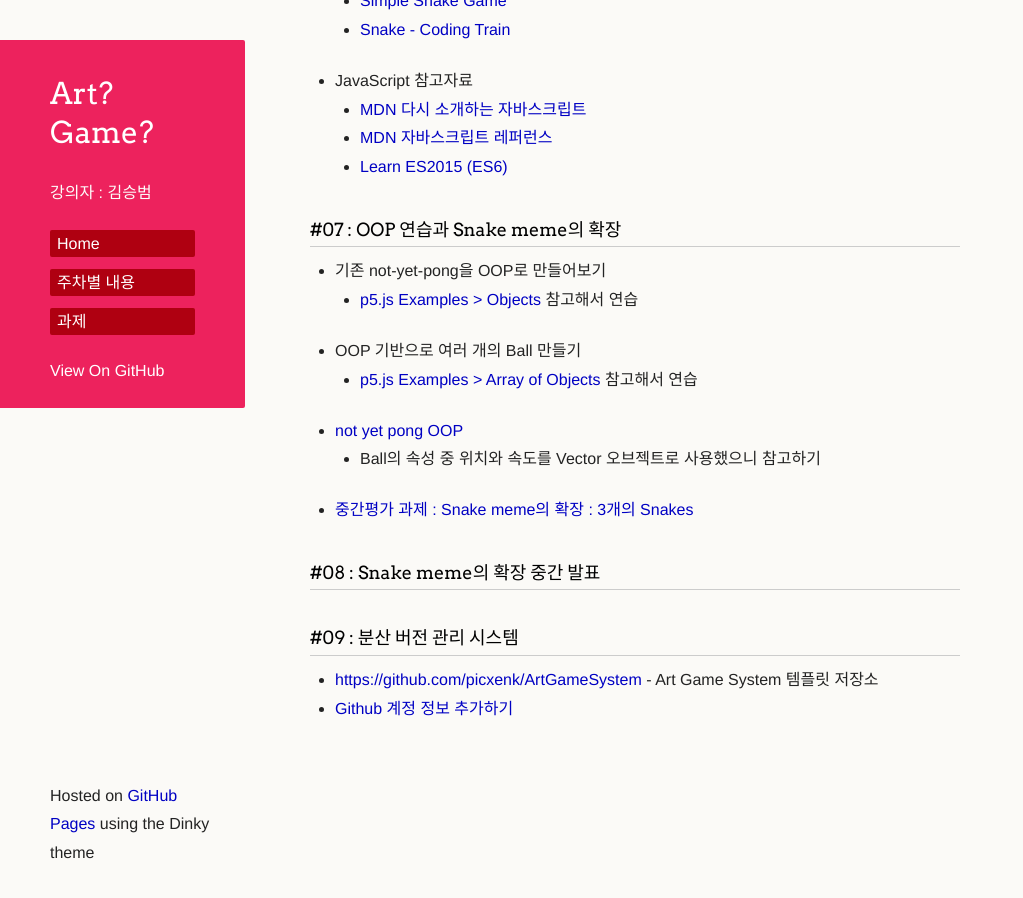
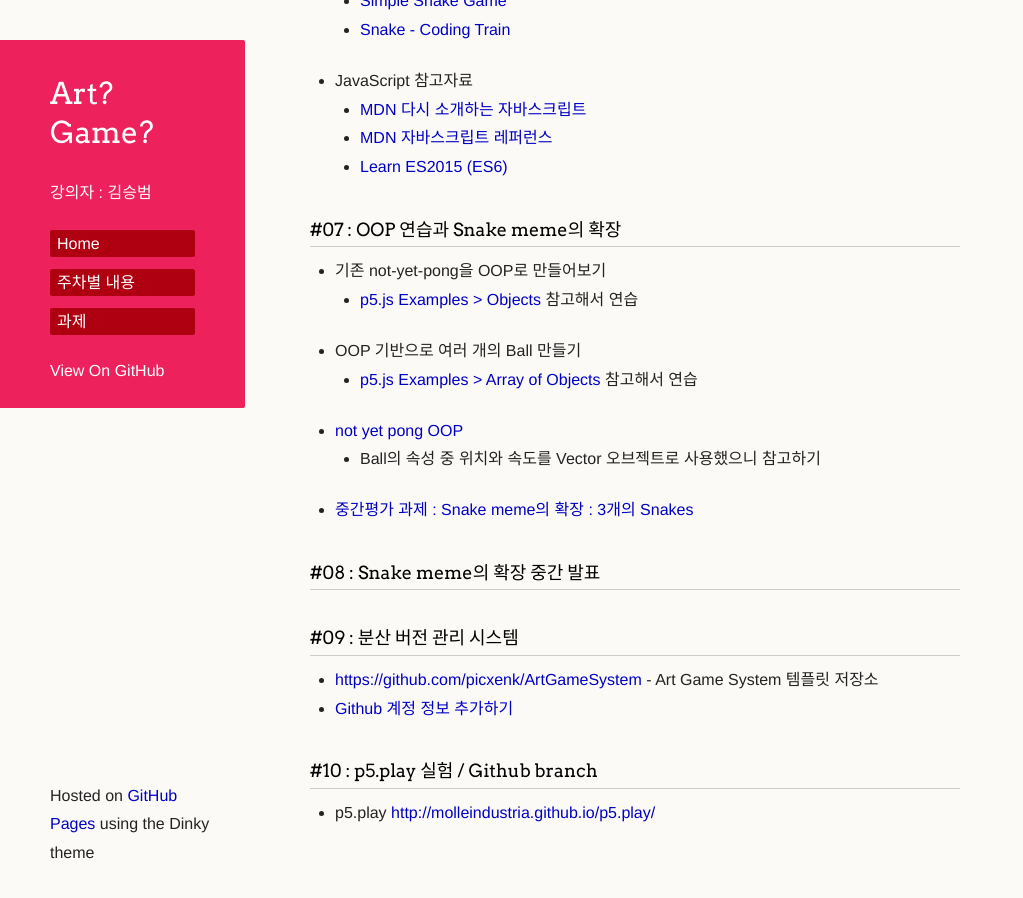
Before and after one commit to picxenk/SIA2019ArtGame, a Jekyll site: the page built from curriculum.md, in a window 1280 px wide and 900 px high, scrolled down 1031 px. Shown: the whole window, without its empty margins (0-1023 px from the left). Built offline with Jekyll 4.4.1, drawn with Linux system fonts in a browser that asks for light colours; our own code applies the rules of GitHub Pages for plain Markdown files; a script that is not in the unit is left out; the repository's description, which GitHub fills in, is left out.

Commit message:
Update curriculum.md

```diff
--- a/curriculum.md
+++ b/curriculum.md
@@ -47,3 +47,6 @@
 ### #09 : 분산 버전 관리 시스템
   * <https://github.com/picxenk/ArtGameSystem> - Art Game System 템플릿 저장소
   * [Github 계정 정보 추가하기](https://docs.google.com/spreadsheets/d/10NsnTNgwU7xqtS5BobgiiJMvw1gusBipEP5Eb5qQk3U/edit?usp=sharing)
+
+### #10 : p5.play 실험 / Github branch
+ * p5.play <http://molleindustria.github.io/p5.play/>
```
